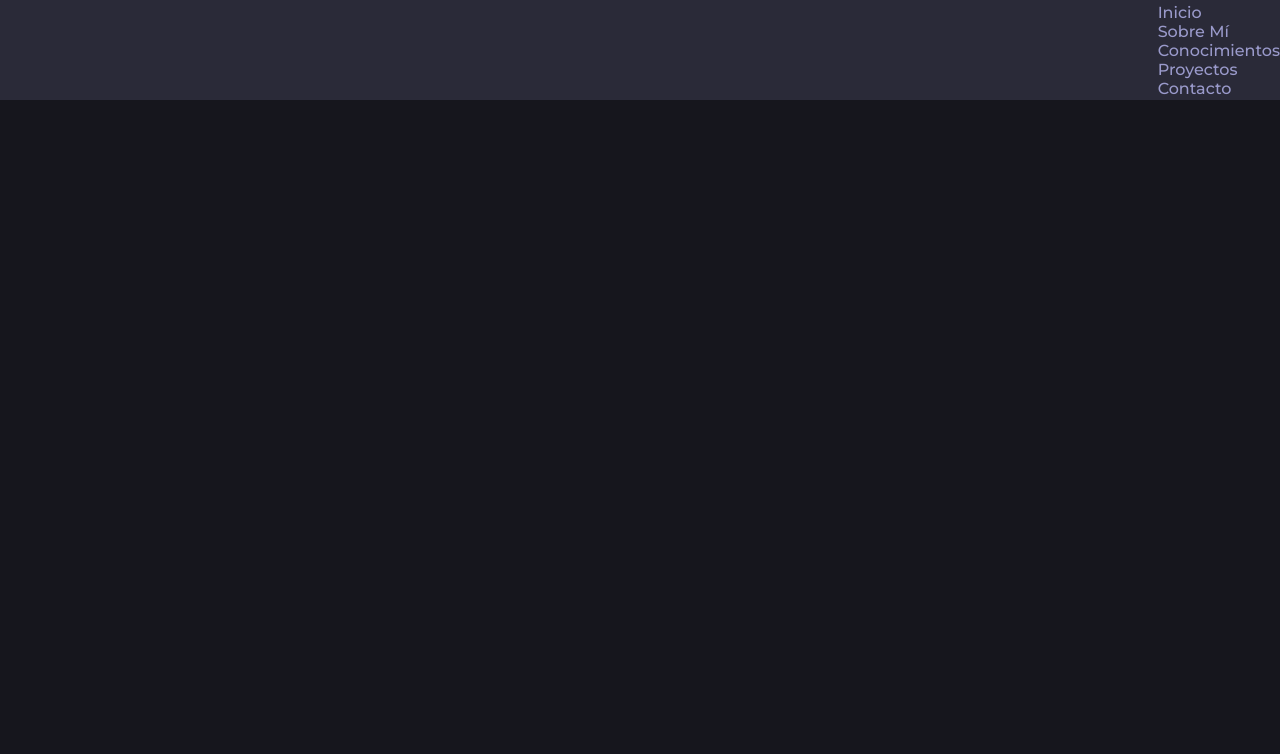
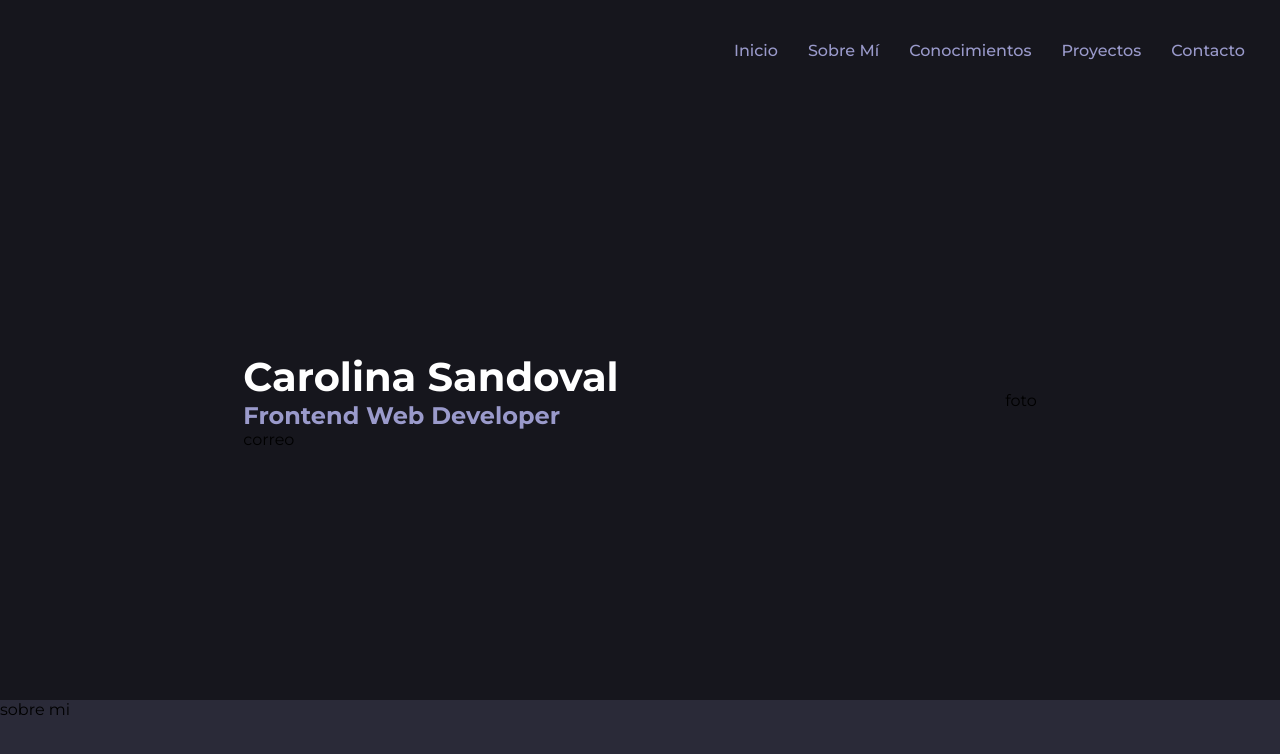
Before and after one commit to Cari6/Portafolio, a React (Create React App) app: page / in a window 1280 px wide. Shown: the top 754 px of the page. Built offline with nearby package versions, Linux system fonts and the light colour scheme.

Commit message:
created header sidebar

```diff
--- a/src/App.tsx
+++ b/src/App.tsx
@@ -1,10 +1,30 @@
-import { Header } from "./components";
+import { Layout, Typography } from "./components";
+import {
+  Photo,
+  Section1,
+  Section2,
+  Section3,
+  Section4,
+  Section5,
+  Text,
+} from "./styles";
 
 const App = () => {
   return (
-    <div>
-      <Header />
-    </div>
+    <Layout>
+      <Section1 id="section1">
+        <Text>
+          <Typography variant="h1">Carolina Sandoval</Typography>
+          <Typography variant="title1">Frontend Web Developer </Typography>
+          <div>correo</div>
+        </Text>
+        <Photo>foto</Photo>
+      </Section1>
+      <Section2 id="section2">sobre mi</Section2>
+      <Section3 id="section3">conocimientos</Section3>
+      <Section4 id="section4">proyecto</Section4>
+      <Section5 id="section5">contacto</Section5>
+    </Layout>
   );
 };
 
--- a/src/components/header/index.tsx
+++ b/src/components/header/index.tsx
@@ -1,17 +1,63 @@
-import Typography from "../typography";
-import { Container } from "./styles";
+import { useState } from "react";
+import {
+  HeaderContainer,
+  Item,
+  MenuIcon,
+  Nav,
+  Overlay,
+  SidebarContainer,
+  SidebarItem,
+  SidebarNav,
+} from "./styles";
 
 const Header = () => {
+  const [isSidebarOpen, setIsSidebarOpen] = useState(false);
+
+  const OpenSidebar = () => {
+    setIsSidebarOpen(!isSidebarOpen);
+  };
+
+  const CloseSidebar = () => {
+    setIsSidebarOpen(false);
+  };
+
   return (
-    <Container>
-      <ul>
-        <Typography variant="title2">Inicio</Typography>
-        <Typography variant="title2">Sobre Mí</Typography>
-        <Typography variant="title2">Conocimientos</Typography>
-        <Typography variant="title2">Proyectos</Typography>
-        <Typography variant="title2">Contacto</Typography>
-      </ul>
-    </Container>
+    <>
+      <HeaderContainer>
+        <MenuIcon onClick={OpenSidebar}>
+          <img src="/menu-icon.svg" alt="" />
+        </MenuIcon>
+        <Nav>
+          <Item href="#section1">Inicio</Item>
+          <Item href="#section2">Sobre Mí</Item>
+          <Item href="#section3">Conocimientos</Item>
+          <Item href="#section4">Proyectos</Item>
+          <Item href="#section5">Contacto</Item>
+        </Nav>
+      </HeaderContainer>
+
+      <SidebarContainer $isOpen={isSidebarOpen}>
+        {isSidebarOpen && <Overlay onClick={CloseSidebar} />}
+
+        <SidebarNav>
+          <SidebarItem href="#section1" onClick={CloseSidebar}>
+            Inicio
+          </SidebarItem>
+          <SidebarItem href="#section2" onClick={CloseSidebar}>
+            Sobre Mí
+          </SidebarItem>
+          <SidebarItem href="#section3" onClick={CloseSidebar}>
+            Conocimientos
+          </SidebarItem>
+          <SidebarItem href="#section4" onClick={CloseSidebar}>
+            Proyecto
+          </SidebarItem>
+          <SidebarItem href="#section5" onClick={CloseSidebar}>
+            Contacto
+          </SidebarItem>
+        </SidebarNav>
+      </SidebarContainer>
+    </>
   );
 };
 
--- a/src/components/header/styles.ts
+++ b/src/components/header/styles.ts
@@ -1,9 +1,92 @@
 import styled from "styled-components";
 
-export const Container = styled.div`
-  background-color: #2a2a38;
+export const HeaderContainer = styled.div`
+  background-color: #16161d;
   height: 100px;
   display: flex;
   align-items: center;
   justify-content: flex-end;
+  padding: 0px 20px 0px 35px;
+
+  @media (max-width: 600px) {
+    justify-content: flex-start;
+  }
 `;
+
+export const MenuIcon = styled.button`
+  background-color: transparent;
+  display: flex;
+  border: none;
+  cursor: pointer;
+  padding: 10px;
+  border-radius: 7px;
+
+  &:hover {
+    background-color: #2a2a38;
+    transition: 0.3s;
+  }
+  @media (min-width: 601px) {
+    display: none;
+  }
+`;
+export const Nav = styled.nav`
+  display: flex;
+
+  @media (max-width: 600px) {
+    display: none;
+  }
+`;
+
+export const Item = styled.a`
+  text-decoration: none;
+  color: #9a9acb;
+  font-weight: 500;
+  padding: 15px;
+
+  &:hover {
+    background-color: #2a2a38;
+    transition: 0.3s;
+    border-radius: 7px;
+  }
+`;
+
+export const SidebarContainer = styled.div<{ $isOpen: boolean }>`
+  position: fixed;
+  top: 0;
+  bottom: 0;
+  left: ${(props) => (props.$isOpen ? "0" : "-250px")};
+  transition: left 0.5s ease-in-out;
+  z-index: 1002;
+`;
+export const Overlay = styled.div`
+  background-color: rgba(0, 0, 0, 0.5);
+  position: fixed;
+  top: 0;
+  right: 0;
+  bottom: 0;
+  left: 0;
+  z-index: 999;
+`;
+export const SidebarNav = styled.nav`
+  background-color: #16161d;
+  display: flex;
+  flex-direction: column;
+  padding-top: 50px;
+  border-right: 2px solid #2a2a38;
+  width: 250px;
+  position: fixed;
+  top: 0;
+  bottom: 0;
+  z-index: 1000;
+`;
+export const SidebarItem = styled.a`
+  text-decoration: none;
+  color: #9a9acb;
+  font-weight: 500;
+  padding: 15px;
+
+  &:hover {
+    background-color: #2a2a38;
+    transition: 0.3s;
+  }
+`;
--- a/src/components/index.ts
+++ b/src/components/index.ts
@@ -1 +1,3 @@
 export { default as Header } from "./header";
+export { default as Typography } from "./typography";
+export { default as Layout } from "./layout";
--- /dev/null
+++ b/src/components/layout/index.tsx
@@ -0,0 +1,19 @@
+import Header from "../header";
+import { ContentContainer, HeaderContainer } from "./styles";
+
+interface LayoutProps {
+  children: React.ReactNode;
+}
+
+const Layout = ({ children }: LayoutProps) => {
+  return (
+    <>
+      <HeaderContainer>
+        <Header />
+      </HeaderContainer>
+      <ContentContainer>{children}</ContentContainer>
+    </>
+  );
+};
+
+export default Layout;
--- /dev/null
+++ b/src/components/layout/styles.ts
@@ -0,0 +1,14 @@
+import styled from "styled-components";
+
+export const HeaderContainer = styled.div`
+  position: fixed;
+  top: 0;
+  left: 0;
+  width: 100%;
+  height: 100px;
+  z-index: 1000;
+`;
+
+export const ContentContainer = styled.div`
+  margin-top: 100px;
+`;
--- a/src/components/typography/style.ts
+++ b/src/components/typography/style.ts
@@ -9,7 +9,7 @@ export const StyledTypography = styled.div<{
     `
         font-size: 40px;
     font-weight: bold;
-    color: #9A9ACB;
+    color: #fff;
     `}
 
   ${(props) =>
--- a/src/index.css
+++ b/src/index.css
@@ -3,5 +3,10 @@
 body {
   background-color: #16161d;
   font-family: "Montserrat", sans-serif;
+}
+
+* {
   margin: 0;
+  padding: 0;
+  box-sizing: border-box;
 }
--- /dev/null
+++ b/src/styles.ts
@@ -0,0 +1,31 @@
+import styled from "styled-components";
+
+export const Section1 = styled.div`
+  height: 600px;
+  background-color: #16161d;
+  padding: 50px;
+  display: flex;
+  justify-content: space-around;
+  align-items: center;
+`;
+
+export const Text = styled.div`
+  display: flex;
+  flex-direction: column;
+`;
+export const Photo = styled.div``;
+
+export const Section2 = styled.div`
+  height: 600px;
+  background-color: #2a2a38;
+`;
+export const Section3 = styled.div`
+  height: 600px;
+`;
+export const Section4 = styled.div`
+  height: 600px;
+  background-color: #2a2a38;
+`;
+export const Section5 = styled.div`
+  height: 600px;
+`;
```
Also changed, not shown: public/menu-icon.svg (added).
